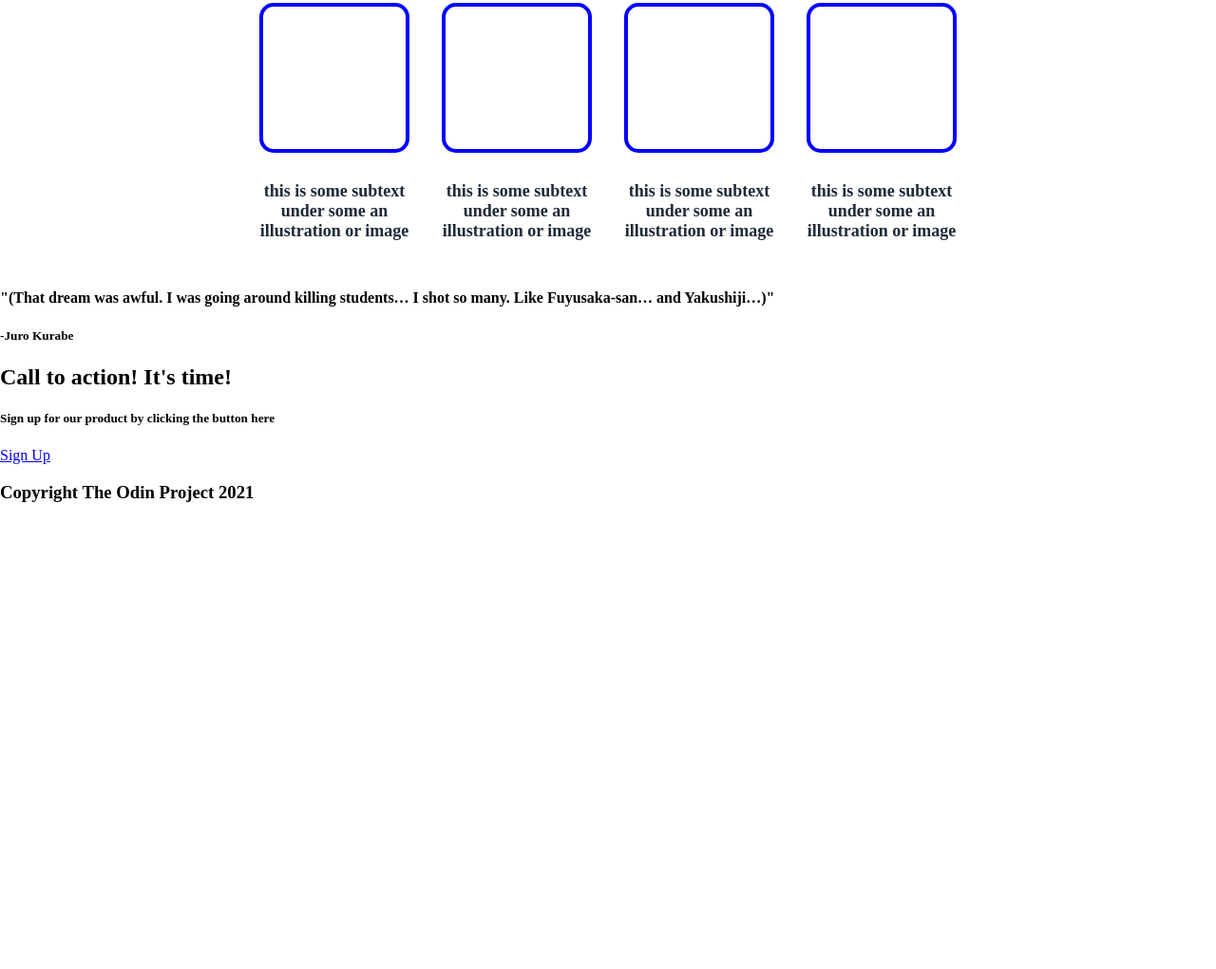
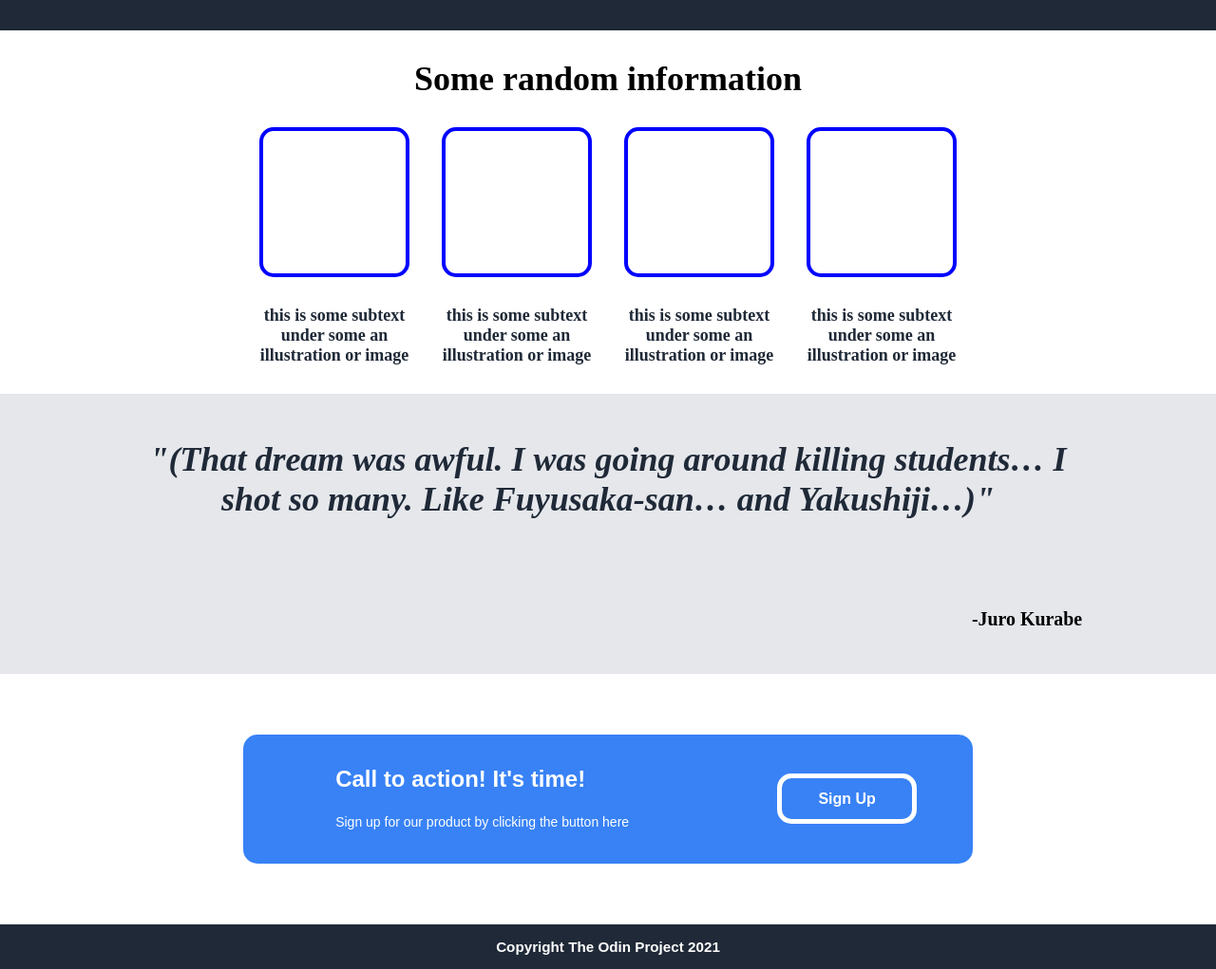
Before and after one commit to dilutedbrainjuice/TerrysLandingPage, a plain HTML site: page index.html in a window 1280 px wide. Shown: the part 462-1483 px from the top of the page at 95% size. Before the commit the page ends 1010 px from the top, so only its background shows below. Drawn offline with Linux system fonts and the light colour scheme.

Commit message:
FINAL fixed first sign up button sinking and done third and fourth

```diff
--- a/index.html
+++ b/index.html
@@ -69,9 +69,9 @@
 
     </div>
 
-
+    <div class="thirdcontainer">
         <div class="Third Body Content">
-        <div class="Quote">
+            <div class="quote">
                 <div id="text">
                     <h4>
                         "(That dream was awful. I was going around killing students… I shot so many. Like Fuyusaka-san… and Yakushiji…)"
@@ -79,24 +79,32 @@
                 </div>
                 <div id="author"><h5>-Juro Kurabe</h5></div>
             </div>
+        </div>
 
     </div>
 
-    <div class="Fourth Body Content">
-        <div class="Sign Up Text">
+    <div class="fourthcontainer">
+        <div class="fourthbody">
+            <div class="signuptext">
                 <h2>Call to action! It's time!</h2>
                 <h5>Sign up for our product by clicking the button here</h5>
             </div>
-        <div class="Sign Up Button">
+            <div class="signupbutton">
                 <a href="#" role="button">Sign Up</a>
             </div>
         </div>
 
+    </div>
+
+
 
 </body>
-<Footer class="Footer">
+
+<div class="foot">
+    <footer>
         <h3>
             Copyright The Odin Project 2021
         </h3>
-</Footer>
+    </footer>
+</div>
 </html>
--- a/styles/stylesheet.css
+++ b/styles/stylesheet.css
@@ -57,18 +57,30 @@ body{
 
 
 .firstcontainer{
+    padding: 2vw 4vw;
     background-color: #1F2937;
     display: flex;
     justify-content: center;
 }
 
 .first{
+
     display: flex;
     max-width: 80vw;
+    overflow: hidden;
+    align-items: center;
 
-    overflow: hidden;
-    justify-content:center;
-    align-items: center;
+
+}
+
+.first .description{
+
+    display: flex;
+    flex-direction: column;
+    align-items: start;
+    margin: 2vw 1vw;
+
+
 }
 
 .first .description h1{
@@ -76,7 +88,7 @@ body{
     font-size: 48px;
     color: #f9faf8;
     font-weight: bolder;
-    margin: 10px 20px 20px 20px;
+
 
 }
 
@@ -84,20 +96,20 @@ body{
 
     font-size: 18px;
     color: #f9faf8;
-    margin: 10px 20px 20px 20px;
+
 
 }
 .first img{
 
     height: auto;
-    max-width: 100%;
-    margin: 10px 20px 20px 20px;
+    width: 100%;
+
+
 }
 
 .first .description a{
+    padding: 1vw 3vw;
 
-    margin: 10px 20px 20px 20px;
-    padding: 10px 20px; /* Adjust padding as needed */
     border-radius: 5px; /* Adjust border-radius for rounded corners */
     background-color: #3498db; /* Blue background color */
     color: #ffffff; /* White font color */
@@ -155,6 +167,7 @@ body{
     border: 4px solid blue;
     border-radius: 15px;
     align-self: center;
+    gap: 1vw;
 }
 
 .boxc h5{
@@ -163,3 +176,101 @@ body{
     font-size: 18px;
     color: #1f2937;
 }
+
+.thirdcontainer{
+
+    background-color: #e5e7eb;
+    display: flex;
+    justify-content: center;
+}
+
+.quote{
+    display: flex;
+    flex-direction: column;
+    align-items: center;
+    width: 80vw;
+
+}
+
+.quote #text {
+
+    font-weight: 100;
+    font-size: 36px;
+    font-style: italic;
+    color: #1f2937;
+    text-align: center;
+
+}
+
+.quote #author{
+    padding: 1vw;
+    align-self:flex-end;
+    font-size: 24px;
+    font-weight: bolder;
+
+}
+
+.fourthcontainer {
+    display: flex;
+    justify-content: center;
+    padding: 5vw 7vw;
+}
+
+.fourthbody{
+    background-color: #3882f6;
+    border-radius: 15px;
+    display: flex;
+    justify-content: space-around;
+    align-items: center;
+    width: 60vw;
+
+
+}
+
+.fourthbody .signuptext {
+    margin: 1vw 3vw;
+    color: white;
+    font-family: Arial, Helvetica, sans-serif;
+
+}
+
+.signuptext h2{
+    font-size: 24px;
+    font-weight: bolder;
+}
+
+.signuptext h5{
+    font-size: 14px;
+    font-weight: lighter;
+}
+
+.signupbutton a{
+    border: 5px solid white;
+    border-radius: 15px;
+    font-family: Arial, Helvetica, sans-serif;
+    padding: 1vw 3vw;
+    color: #ffffff; /* White font color */
+    text-decoration: none; /* Remove underline */
+    font-size: 16px; /* Adjust font size as needed */
+    font-weight: bold;
+    text-align: center;
+
+}
+
+.signupbutton a:hover{
+    background-color: white;
+    color: #3882f6;
+}
+
+.foot{
+    display: flex;
+    justify-content: center;
+    align-items: center;
+    background-color: #1F2937;
+}
+
+.foot footer{
+    font-size: 13px;
+    font-family: sans-serif;
+    color: white;
+}
```
Lines whose indentation alone changed are shown as unchanged.
